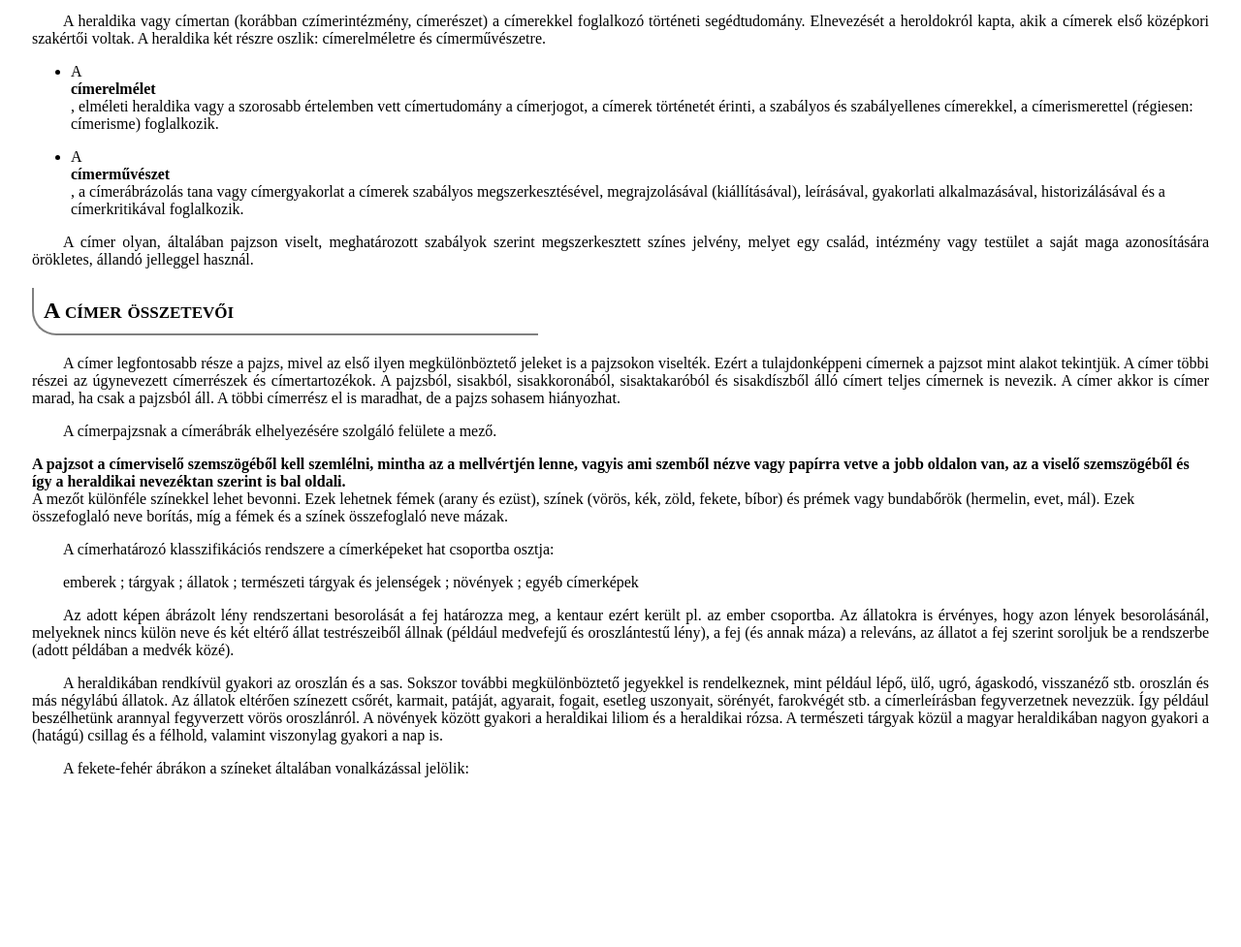
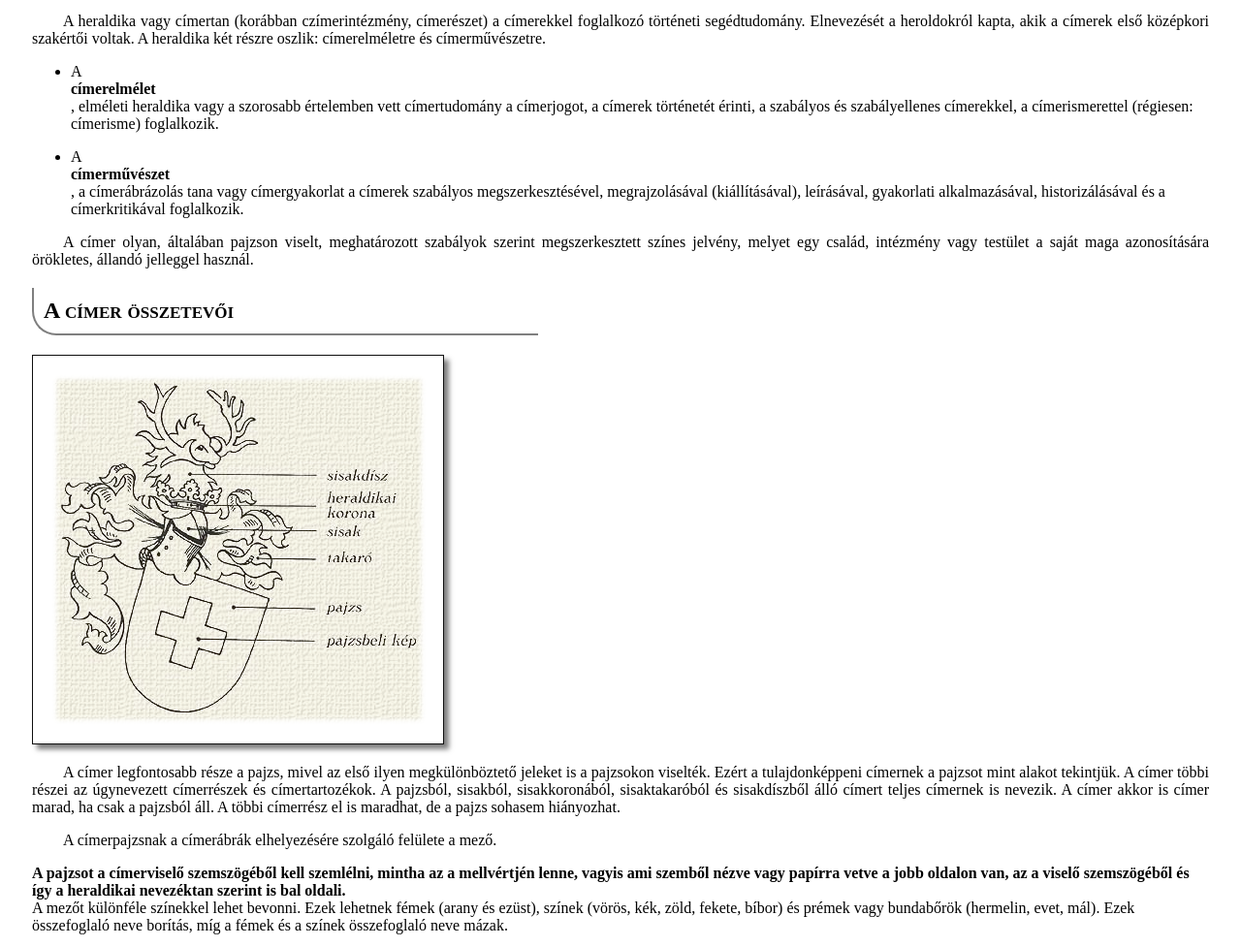
Before and after one commit to hrotkol24d/heraldika-2024-12-09, a plain HTML site: page index.html in a window 1280 px wide. Shown: the part 102-1079 px from the top of the page at 97% size. Before the commit the page ends 933 px from the top, so only its background shows below. Drawn offline with Linux system fonts and the light colour scheme.

Commit message:
7.feladat

```diff
--- a/index.html
+++ b/index.html
@@ -27,6 +27,8 @@
 
 <h2>A címer összetevői</h2>
 
+<img src="teljescimer.png" alt="Teljes címer részei">
+
 <p>A címer legfontosabb része a pajzs, mivel az első ilyen megkülönböztető jeleket is a pajzsokon viselték. Ezért a tulajdonképpeni címernek a pajzsot mint alakot tekintjük. A címer többi részei az úgynevezett címerrészek és címertartozékok. A pajzsból, sisakból, sisakkoronából, sisaktakaróból és sisakdíszből álló címert teljes címernek is nevezik. A címer akkor is címer marad, ha csak a pajzsból áll. A többi címerrész el is maradhat, de a pajzs sohasem hiányozhat.</p>
 <p>A címerpajzsnak a címerábrák elhelyezésére szolgáló felülete a mező. <div class="fk">A pajzsot a címerviselő szemszögéből kell szemlélni, mintha az a mellvértjén lenne, vagyis ami szemből nézve vagy papírra vetve a jobb oldalon van, az a viselő szemszögéből és így a heraldikai nevezéktan szerint is bal oldali.</div> A mezőt különféle színekkel lehet bevonni. Ezek lehetnek fémek (arany és ezüst), színek (vörös, kék, zöld, fekete, bíbor) és prémek vagy bundabőrök (hermelin, evet, mál). Ezek összefoglaló neve borítás, míg a fémek és a színek összefoglaló neve mázak.</p>
 <p>A címerhatározó klasszifikációs rendszere a címerképeket hat csoportba osztja:</p>
```
